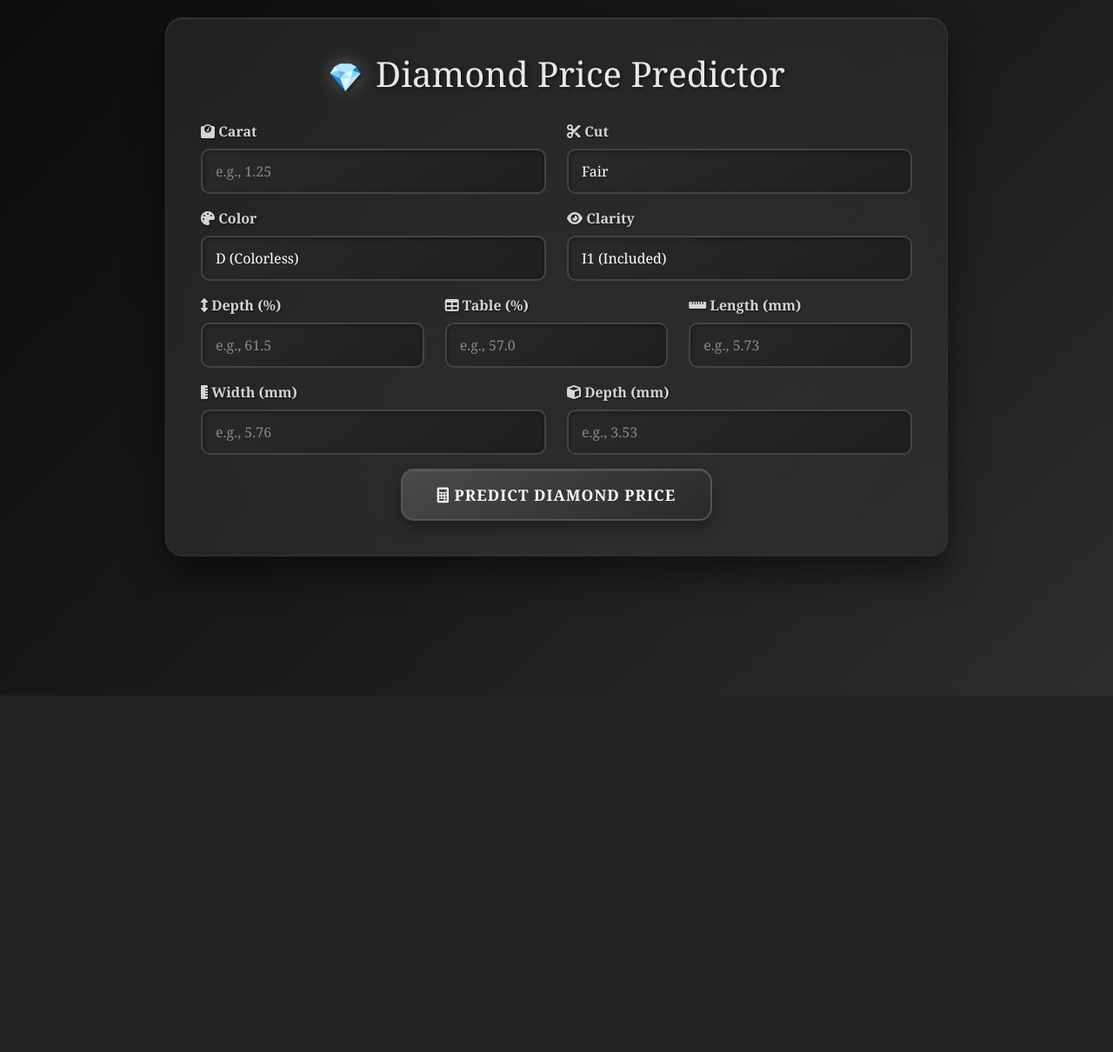
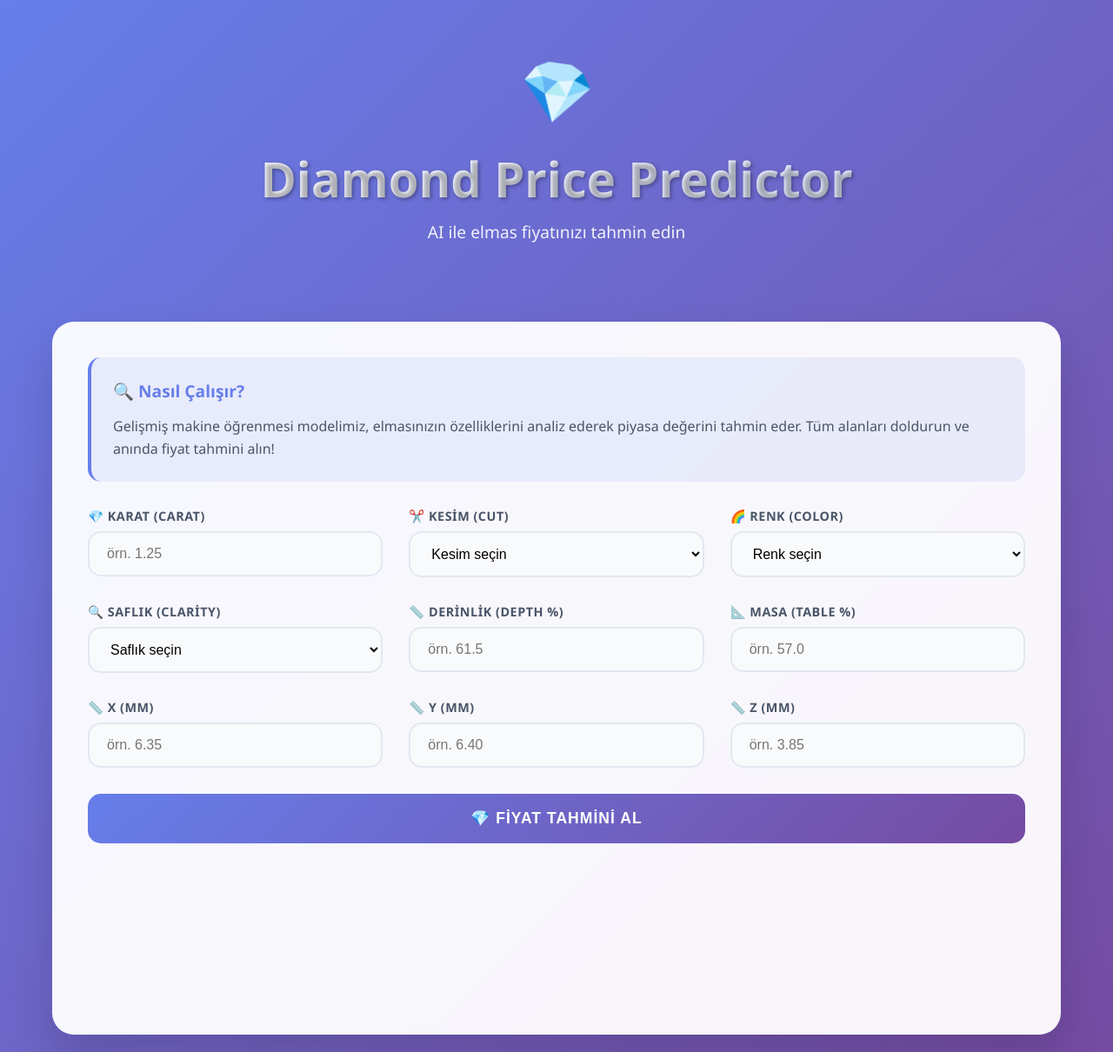
Before and after one commit to alihsancar/Learn-Machine-Learning, a FastAPI app: page / in a window 1280 px wide. Shown: the whole page at 87% size. Before the commit the page ends 800 px from the top, so only its background shows below. Run offline with FastAPI, Linux system fonts and the light colour scheme; parts of the project's set-up code (start-up, migrations or seed data) failed here and were passed over.

Commit message:
diamond project frontend updated

```diff
--- a/DiamondProject/templates/index.html
+++ b/DiamondProject/templates/index.html
@@ -1,278 +1,429 @@
 <!DOCTYPE html>
-<html lang="en">
+<html lang="tr">
 <head>
     <meta charset="UTF-8">
     <meta name="viewport" content="width=device-width, initial-scale=1.0">
     <title>Diamond Price Predictor</title>
-    <link href="https://cdn.jsdelivr.net/npm/bootstrap@5.1.3/dist/css/bootstrap.min.css" rel="stylesheet">
-    <link href="https://cdnjs.cloudflare.com/ajax/libs/font-awesome/6.0.0/css/all.min.css" rel="stylesheet">
     <style>
+        * {
+            margin: 0;
+            padding: 0;
+            box-sizing: border-box;
+        }
+
         body {
-            background: linear-gradient(135deg, #0c0c0c 0%, #1a1a1a 50%, #2d2d2d 100%);
-            color: #ffffff;
-            font-family: 'Georgia', serif;
+            font-family: 'Segoe UI', Tahoma, Geneva, Verdana, sans-serif;
+            background: linear-gradient(135deg, #667eea 0%, #764ba2 100%);
             min-height: 100vh;
+            color: #333;
+        }
+
+        .container {
+            max-width: 1200px;
+            margin: 0 auto;
             padding: 20px;
         }
 
-        .container {
-            max-width: 900px;
-            background: linear-gradient(145deg, #1e1e1e, #2a2a2a);
+        .hero {
+            text-align: center;
+            color: white;
+            margin-bottom: 50px;
+            padding: 40px 0;
+        }
+
+        .hero h1 {
+            font-size: 3.5rem;
+            font-weight: 700;
+            margin-bottom: 10px;
+            text-shadow: 2px 2px 4px rgba(0,0,0,0.3);
+            background: linear-gradient(45deg, #fff, #e0e7ff);
+            -webkit-background-clip: text;
+            -webkit-text-fill-color: transparent;
+            background-clip: text;
+        }
+
+        .hero .subtitle {
+            font-size: 1.2rem;
+            opacity: 0.9;
+            font-weight: 300;
+        }
+
+        .diamond-icon {
+            font-size: 4rem;
+            margin-bottom: 20px;
+            animation: sparkle 2s ease-in-out infinite alternate;
+        }
+
+        @keyframes sparkle {
+            0% { transform: scale(1) rotate(0deg); }
+            100% { transform: scale(1.1) rotate(10deg); }
+        }
+
+        .main-card {
+            background: rgba(255, 255, 255, 0.95);
+            border-radius: 25px;
             padding: 40px;
-            border-radius: 20px;
-            box-shadow:
-                0 20px 40px rgba(0,0,0,0.5),
-                inset 0 1px 0 rgba(255,255,255,0.1);
-            border: 1px solid #333;
+            box-shadow: 0 25px 50px rgba(0, 0, 0, 0.15);
+            backdrop-filter: blur(10px);
+            border: 1px solid rgba(255, 255, 255, 0.2);
+        }
+
+        .form-grid {
+            display: grid;
+            grid-template-columns: repeat(auto-fit, minmax(300px, 1fr));
+            gap: 30px;
+            margin-bottom: 30px;
+        }
+
+        .form-group {
+            position: relative;
+        }
+
+        .form-group label {
+            display: block;
+            margin-bottom: 8px;
+            font-weight: 600;
+            color: #4a5568;
+            font-size: 0.9rem;
+            text-transform: uppercase;
+            letter-spacing: 0.5px;
+        }
+
+        .form-control {
+            width: 100%;
+            padding: 15px 20px;
+            border: 2px solid #e2e8f0;
+            border-radius: 15px;
+            font-size: 1rem;
+            transition: all 0.3s ease;
+            background: #f8fafc;
+        }
+
+        .form-control:focus {
+            outline: none;
+            border-color: #667eea;
+            background: white;
+            box-shadow: 0 0 0 3px rgba(102, 126, 234, 0.1);
+            transform: translateY(-2px);
+        }
+
+        select.form-control {
+            cursor: pointer;
+        }
+
+        .predict-btn {
+            width: 100%;
+            padding: 18px;
+            background: linear-gradient(135deg, #667eea 0%, #764ba2 100%);
+            color: white;
+            border: none;
+            border-radius: 15px;
+            font-size: 1.1rem;
+            font-weight: 600;
+            cursor: pointer;
+            transition: all 0.3s ease;
+            text-transform: uppercase;
+            letter-spacing: 1px;
             position: relative;
             overflow: hidden;
         }
 
-        .container::before {
+        .predict-btn::before {
             content: '';
             position: absolute;
-            top: -50%;
-            left: -50%;
-            width: 200%;
-            height: 200%;
-            background: radial-gradient(circle, rgba(255,255,255,0.03) 0%, transparent 70%);
-            animation: shimmer 3s ease-in-out infinite;
+            top: 0;
+            left: -100%;
+            width: 100%;
+            height: 100%;
+            background: linear-gradient(90deg, transparent, rgba(255,255,255,0.2), transparent);
+            transition: left 0.5s;
         }
 
-        @keyframes shimmer {
-            0%, 100% { transform: rotate(0deg); }
-            50% { transform: rotate(180deg); }
+        .predict-btn:hover::before {
+            left: 100%;
         }
 
-        h1 {
-            color: #e8e8e8;
-            text-align: center;
-            margin-bottom: 30px;
-            font-size: 2.5rem;
-            text-shadow: 2px 2px 4px rgba(0,0,0,0.5);
-            position: relative;
-            z-index: 1;
+        .predict-btn:hover {
+            transform: translateY(-3px);
+            box-shadow: 0 15px 35px rgba(102, 126, 234, 0.4);
         }
 
-        h1::before {
-            content: '💎';
-            margin-right: 15px;
-            font-size: 2rem;
-            filter: drop-shadow(0 0 10px rgba(255,255,255,0.3));
+        .predict-btn:active {
+            transform: translateY(-1px);
         }
 
-        .form-label {
-            color: #d4d4d4;
-            font-weight: 600;
-            margin-bottom: 8px;
-            text-shadow: 1px 1px 2px rgba(0,0,0,0.5);
+        .result-card {
+            background: linear-gradient(135deg, #48bb78 0%, #38a169 100%);
+            color: white;
+            padding: 30px;
+            border-radius: 20px;
+            text-align: center;
+            margin-top: 30px;
+            box-shadow: 0 15px 35px rgba(72, 187, 120, 0.3);
+            transform: scale(0);
+            transition: transform 0.5s ease;
         }
 
-        .form-control, .form-select {
-            background: linear-gradient(145deg, #2a2a2a, #1e1e1e);
-            border: 2px solid #444;
-            color: #ffffff;
-            border-radius: 10px;
-            padding: 12px 15px;
-            transition: all 0.3s ease;
-            box-shadow: inset 2px 2px 5px rgba(0,0,0,0.3);
+        .result-card.show {
+            transform: scale(1);
         }
 
-        .form-control:focus, .form-select:focus {
-            background: linear-gradient(145deg, #333, #2a2a2a);
-            border-color: #666;
-            box-shadow:
-                inset 2px 2px 5px rgba(0,0,0,0.3),
-                0 0 15px rgba(255,255,255,0.1);
-            color: #ffffff;
+        .result-price {
+            font-size: 2.5rem;
+            font-weight: 700;
+            margin-bottom: 10px;
         }
 
-        .form-control::placeholder {
-            color: #888;
+        .result-label {
+            font-size: 1.1rem;
+            opacity: 0.9;
         }
 
-        .btn-primary {
-            background: linear-gradient(145deg, #4a4a4a, #2a2a2a);
-            border: 2px solid #555;
-            color: #ffffff;
-            padding: 15px 40px;
-            font-size: 1.1rem;
-            font-weight: 600;
-            border-radius: 15px;
-            transition: all 0.3s ease;
-            text-transform: uppercase;
-            letter-spacing: 1px;
-            box-shadow:
-                0 8px 15px rgba(0,0,0,0.3),
-                inset 0 1px 0 rgba(255,255,255,0.1);
-            position: relative;
-            z-index: 10;
-            cursor: pointer;
+        .loading {
+            display: none;
+            text-align: center;
+            margin-top: 20px;
         }
 
-        .btn-primary:hover {
-            background: linear-gradient(145deg, #555, #333);
-            border-color: #666;
-            transform: translateY(-2px);
-            box-shadow:
-                0 12px 20px rgba(0,0,0,0.4),
-                inset 0 1px 0 rgba(255,255,255,0.2);
+        .spinner {
+            width: 40px;
+            height: 40px;
+            border: 4px solid #e2e8f0;
+            border-top: 4px solid #667eea;
+            border-radius: 50%;
+            animation: spin 1s linear infinite;
+            margin: 0 auto;
         }
 
-        .result {
-            margin-top: 30px;
+        @keyframes spin {
+            0% { transform: rotate(0deg); }
+            100% { transform: rotate(360deg); }
+        }
+
+        .error-card {
+            background: linear-gradient(135deg, #f56565 0%, #e53e3e 100%);
+            color: white;
+            padding: 20px;
+            border-radius: 15px;
+            text-align: center;
+            margin-top: 20px;
+            display: none;
+        }
+
+        .features-info {
+            background: rgba(102, 126, 234, 0.1);
             padding: 25px;
             border-radius: 15px;
-            display: none;
-            background: linear-gradient(145deg, #1a4a1a, #0d3d0d);
-            border: 2px solid #2d5a2d;
-            box-shadow:
-                0 10px 20px rgba(0,0,0,0.3),
-                inset 0 1px 0 rgba(255,255,255,0.1);
-            position: relative;
-            z-index: 1;
+            margin-bottom: 30px;
+            border-left: 4px solid #667eea;
         }
 
-        .result h4 {
-            color: #90ee90;
-            text-shadow: 0 0 10px rgba(144,238,144,0.3);
-            font-size: 1.8rem;
+        .features-info h3 {
+            color: #667eea;
+            margin-bottom: 15px;
+            font-size: 1.2rem;
         }
 
-        .mb-3 {
-            margin-bottom: 1.5rem;
-            position: relative;
-            z-index: 1;
+        .features-info p {
+            color: #4a5568;
+            line-height: 1.6;
         }
 
-        .row {
-            position: relative;
-            z-index: 1;
+        @media (max-width: 768px) {
+            .hero h1 {
+                font-size: 2.5rem;
             }
 
+            .main-card {
+                padding: 25px;
+                margin: 10px;
+            }
 
+            .form-grid {
+                grid-template-columns: 1fr;
+                gap: 20px;
+            }
+        }
     </style>
 </head>
 <body>
     <div class="container">
+        <div class="hero">
+            <div class="diamond-icon">💎</div>
             <h1>Diamond Price Predictor</h1>
-        <form id="predictionForm">
-            <div class="row">
-                <div class="col-md-6 mb-3">
-                    <label for="carat" class="form-label"><i class="fas fa-weight"></i> Carat</label>
-                    <input type="number" step="0.01" class="form-control" id="carat" placeholder="e.g., 1.25" required>
+            <p class="subtitle">AI ile elmas fiyatınızı tahmin edin</p>
         </div>
-                <div class="col-md-6 mb-3">
-                    <label for="cut" class="form-label"><i class="fas fa-cut"></i> Cut</label>
-                    <select class="form-select" id="cut" required>
+
+        <div class="main-card">
+            <div class="features-info">
+                <h3>🔍 Nasıl Çalışır?</h3>
+                <p>Gelişmiş makine öğrenmesi modelimiz, elmasınızın özelliklerini analiz ederek piyasa değerini tahmin eder. Tüm alanları doldurun ve anında fiyat tahmini alın!</p>
+            </div>
+
+            <form id="diamondForm">
+                <div class="form-grid">
+                    <div class="form-group">
+                        <label for="carat">💎 Karat (Carat)</label>
+                        <input type="number" id="carat" name="carat" class="form-control" step="0.01" min="0.1" max="10" placeholder="örn. 1.25" required>
+                    </div>
+
+                    <div class="form-group">
+                        <label for="cut">✂️ Kesim (Cut)</label>
+                        <select id="cut" name="cut" class="form-control" required>
+                            <option value="">Kesim seçin</option>
+                            <option value="Ideal">Ideal</option>
+                            <option value="Premium">Premium</option>
+                            <option value="Very Good">Very Good</option>
+                            <option value="Good">Good</option>
                             <option value="Fair">Fair</option>
-                        <option value="Good">Good</option>
-                        <option value="Very Good">Very Good</option>
-                        <option value="Premium">Premium</option>
-                        <option value="Ideal">Ideal</option>
                         </select>
                     </div>
-            </div>
-            <div class="row">
-                <div class="col-md-6 mb-3">
-                    <label for="color" class="form-label"><i class="fas fa-palette"></i> Color</label>
-                    <select class="form-select" id="color" required>
-                        <option value="D">D (Colorless)</option>
-                        <option value="E">E (Colorless)</option>
-                        <option value="F">F (Colorless)</option>
-                        <option value="G">G (Near Colorless)</option>
-                        <option value="H">H (Near Colorless)</option>
-                        <option value="I">I (Near Colorless)</option>
-                        <option value="J">J (Near Colorless)</option>
+
+                    <div class="form-group">
+                        <label for="color">🌈 Renk (Color)</label>
+                        <select id="color" name="color" class="form-control" required>
+                            <option value="">Renk seçin</option>
+                            <option value="D">D (En İyi)</option>
+                            <option value="E">E</option>
+                            <option value="F">F</option>
+                            <option value="G">G</option>
+                            <option value="H">H</option>
+                            <option value="I">I</option>
+                            <option value="J">J</option>
                         </select>
                     </div>
-                <div class="col-md-6 mb-3">
-                    <label for="clarity" class="form-label"><i class="fas fa-eye"></i> Clarity</label>
-                    <select class="form-select" id="clarity" required>
-                        <option value="I1">I1 (Included)</option>
-                        <option value="SI2">SI2 (Slightly Included)</option>
-                        <option value="SI1">SI1 (Slightly Included)</option>
-                        <option value="VS2">VS2 (Very Slightly Included)</option>
-                        <option value="VS1">VS1 (Very Slightly Included)</option>
-                        <option value="VVS2">VVS2 (Very Very Slightly Included)</option>
-                        <option value="VVS1">VVS1 (Very Very Slightly Included)</option>
+
+                    <div class="form-group">
+                        <label for="clarity">🔍 Saflık (Clarity)</label>
+                        <select id="clarity" name="clarity" class="form-control" required>
+                            <option value="">Saflık seçin</option>
+                            <option value="FL">FL (Flawless)</option>
                             <option value="IF">IF (Internally Flawless)</option>
+                            <option value="VVS1">VVS1</option>
+                            <option value="VVS2">VVS2</option>
+                            <option value="VS1">VS1</option>
+                            <option value="VS2">VS2</option>
+                            <option value="SI1">SI1</option>
+                            <option value="SI2">SI2</option>
+                            <option value="I1">I1</option>
                         </select>
                     </div>
+
+                    <div class="form-group">
+                        <label for="depth">📏 Derinlik (Depth %)</label>
+                        <input type="number" id="depth" name="depth" class="form-control" step="0.1" min="50" max="80" placeholder="örn. 61.5" required>
                     </div>
-            <div class="row">
-                <div class="col-md-4 mb-3">
-                    <label for="depth" class="form-label"><i class="fas fa-arrows-alt-v"></i> Depth (%)</label>
-                    <input type="number" step="0.01" class="form-control" id="depth" placeholder="e.g., 61.5" required>
+
+                    <div class="form-group">
+                        <label for="table">📐 Masa (Table %)</label>
+                        <input type="number" id="table" name="table" class="form-control" step="0.1" min="40" max="80" placeholder="örn. 57.0" required>
                     </div>
-                <div class="col-md-4 mb-3">
-                    <label for="table" class="form-label"><i class="fas fa-table"></i> Table (%)</label>
-                    <input type="number" step="0.01" class="form-control" id="table" placeholder="e.g., 57.0" required>
+
+                    <div class="form-group">
+                        <label for="x">📏 X (mm)</label>
+                        <input type="number" id="x" name="x" class="form-control" step="0.01" min="0" max="20" placeholder="örn. 6.35" required>
                     </div>
-                <div class="col-md-4 mb-3">
-                    <label for="x" class="form-label"><i class="fas fa-ruler-horizontal"></i> Length (mm)</label>
-                    <input type="number" step="0.01" class="form-control" id="x" placeholder="e.g., 5.73" required>
+
+                    <div class="form-group">
+                        <label for="y">📏 Y (mm)</label>
+                        <input type="number" id="y" name="y" class="form-control" step="0.01" min="0" max="20" placeholder="örn. 6.40" required>
+                    </div>
+
+                    <div class="form-group">
+                        <label for="z">📏 Z (mm)</label>
+                        <input type="number" id="z" name="z" class="form-control" step="0.01" min="0" max="20" placeholder="örn. 3.85" required>
                     </div>
                 </div>
-            <div class="row">
-                <div class="col-md-6 mb-3">
-                    <label for="y" class="form-label"><i class="fas fa-ruler-vertical"></i> Width (mm)</label>
-                    <input type="number" step="0.01" class="form-control" id="y" placeholder="e.g., 5.76" required>
+
+                <button type="submit" class="predict-btn">
+                    💎 Fiyat Tahmini Al
+                </button>
+            </form>
+
+            <div class="loading" id="loading">
+                <div class="spinner"></div>
+                <p>Tahmin hesaplanıyor...</p>
             </div>
-                <div class="col-md-6 mb-3">
-                    <label for="z" class="form-label"><i class="fas fa-cube"></i> Depth (mm)</label>
-                    <input type="number" step="0.01" class="form-control" id="z" placeholder="e.g., 3.53" required>
+
+            <div class="result-card" id="result">
+                <div class="result-price" id="price">$0</div>
+                <div class="result-label">Tahmini Elmas Fiyatı</div>
             </div>
+
+            <div class="error-card" id="error">
+                <p>Bir hata oluştu. Lütfen tekrar deneyin.</p>
             </div>
-            <div class="text-center">
-                <button type="submit" class="btn btn-primary">
-                    <i class="fas fa-calculator"></i> Predict Diamond Price
-                </button>
-            </div>
-        </form>
-        <div id="result" class="result text-center">
-            <h4><i class="fas fa-dollar-sign"></i> Predicted Price: <span id="predictedPrice">$0</span></h4>
         </div>
     </div>
 
     <script>
-        document.getElementById('predictionForm').addEventListener('submit', async (e) => {
+        document.getElementById('diamondForm').addEventListener('submit', async function(e) {
             e.preventDefault();
-            console.log('Form submitted!');
 
-            const formData = {
-                carat: parseFloat(document.getElementById('carat').value),
-                cut: document.getElementById('cut').value,
-                color: document.getElementById('color').value,
-                clarity: document.getElementById('clarity').value,
-                depth: parseFloat(document.getElementById('depth').value),
-                table: parseFloat(document.getElementById('table').value),
-                x: parseFloat(document.getElementById('x').value),
-                y: parseFloat(document.getElementById('y').value),
-                z: parseFloat(document.getElementById('z').value)
+            // Hide previous results
+            document.getElementById('result').classList.remove('show');
+            document.getElementById('error').style.display = 'none';
+
+            // Show loading
+            document.getElementById('loading').style.display = 'block';
+
+            // Get form data
+            const formData = new FormData(e.target);
+            const data = {
+                carat: parseFloat(formData.get('carat')),
+                cut: formData.get('cut'),
+                color: formData.get('color'),
+                clarity: formData.get('clarity'),
+                depth: parseFloat(formData.get('depth')),
+                table: parseFloat(formData.get('table')),
+                x: parseFloat(formData.get('x')),
+                y: parseFloat(formData.get('y')),
+                z: parseFloat(formData.get('z'))
             };
 
             try {
                 const response = await fetch('/predict', {
                     method: 'POST',
                     headers: {
-                        'Content-Type': 'application/json',
+                        'Content-Type': 'application/json'
                     },
-                    body: JSON.stringify(formData)
+                    body: JSON.stringify(data)
                 });
 
-                const data = await response.json();
-                document.getElementById('predictedPrice').textContent =
-                    new Intl.NumberFormat('en-US', {
-                        style: 'currency',
-                        currency: 'USD',
-                        maximumFractionDigits: 0
-                    }).format(data.predicted_price);
-                document.getElementById('result').style.display = 'block';
+                if (!response.ok) {
+                    throw new Error('Prediction failed');
+                }
+
+                const result = await response.json();
+
+                // Hide loading
+                document.getElementById('loading').style.display = 'none';
+
+                // Show result
+                document.getElementById('price').textContent =
+                    '$' + result.predicted_price.toLocaleString('en-US', {
+                        minimumFractionDigits: 2,
+                        maximumFractionDigits: 2
+                    });
+
+                document.getElementById('result').classList.add('show');
+
             } catch (error) {
                 console.error('Error:', error);
-                alert('An error occurred while making the prediction.');
+                document.getElementById('loading').style.display = 'none';
+                document.getElementById('error').style.display = 'block';
             }
+        });
+
+        // Add some interactive effects
+        document.querySelectorAll('.form-control').forEach(input => {
+            input.addEventListener('focus', function() {
+                this.parentElement.style.transform = 'scale(1.02)';
+            });
+
+            input.addEventListener('blur', function() {
+                this.parentElement.style.transform = 'scale(1)';
+            });
         });
     </script>
 </body>
```
Lines whose indentation alone changed are shown as unchanged.
